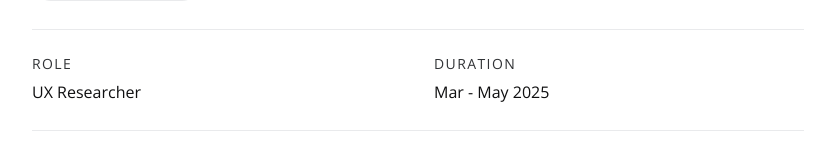
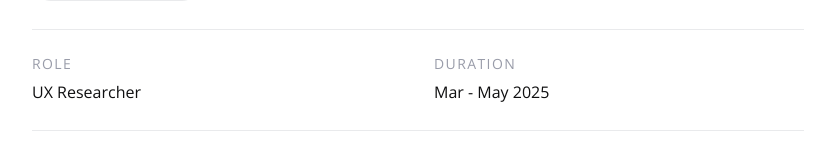
Before and after one commit to rungpilai/rungpilaip, a React (Vite) app: page /work/et in a window 1280 px wide. Shown: the part 199-343 px from the top of the page, without its empty margins (222-1057 px from the left). Built offline with nearby package versions, Linux system fonts and the light colour scheme.

Commit message:
fix: update color classes for improved styling consistency in CopyEmailButton, HeaderWork, and Modal components

```diff
--- a/src/components/CopyEmailButton.jsx
+++ b/src/components/CopyEmailButton.jsx
@@ -18,7 +18,7 @@ const CopyEmailButton = ({ email = EMAIL_ADDRESS, className = '', size = 14, str
             aria-label="Copy email"
         >
             {copied ? (
-                <svg width={size} height={size} viewBox="0 0 24 24" fill="none" stroke="currentColor" strokeWidth={strokeWidth} strokeLinecap="round" strokeLinejoin="round" className="text-green-500">
+                <svg width={size} height={size} viewBox="0 0 24 24" fill="none" stroke="currentColor" strokeWidth={strokeWidth} strokeLinecap="round" strokeLinejoin="round" className="text-(--color-primary)">
                     <polyline points="20 6 9 17 4 12"></polyline>
                 </svg>
             ) : (
--- a/src/components/HeaderWork.jsx
+++ b/src/components/HeaderWork.jsx
@@ -13,13 +13,13 @@ const HeaderWork = ({ title, tags, role, duration }) => {
             </div>
             <div className="grid grid-cols-2 gap-4 md:gap-8 border-t border-b border-(--color-border) py-6 mb-12">
                 <div className="flex flex-col gap-1.5">
-                    <span className="text-sm tracking-widest text-(--color-text-secondary) uppercase">
+                    <span className="text-sm tracking-widest text-(--color-text-subtitle) uppercase">
                         ROLE
                     </span>
                     <span className="text-(--color-text-primary)">{role}</span>
                 </div>
                 <div className="flex flex-col gap-1.5">
-                    <span className="text-sm tracking-widest text-(--color-text-secondary) uppercase">
+                    <span className="text-sm tracking-widest text-(--color-text-subtitle) uppercase">
                         DURATION
                     </span>
                     <span className="text-(--color-text-primary)">{duration}</span>
--- a/src/components/Modal.jsx
+++ b/src/components/Modal.jsx
@@ -45,7 +45,7 @@ const Modal = ({ isOpen, onClose, children }) => {
                             } ${
                                 "rounded-full border border-(--color-border)"
                             } ${
-                                "text-(--color-text-tertiary) hover:text-white hover:bg-(--color-text-tertiary)"
+                                "text-(--color-text-tertiary) bg-white hover:text-white hover:bg-(--color-text-tertiary)"
                             }`
                         }
                     >
```
